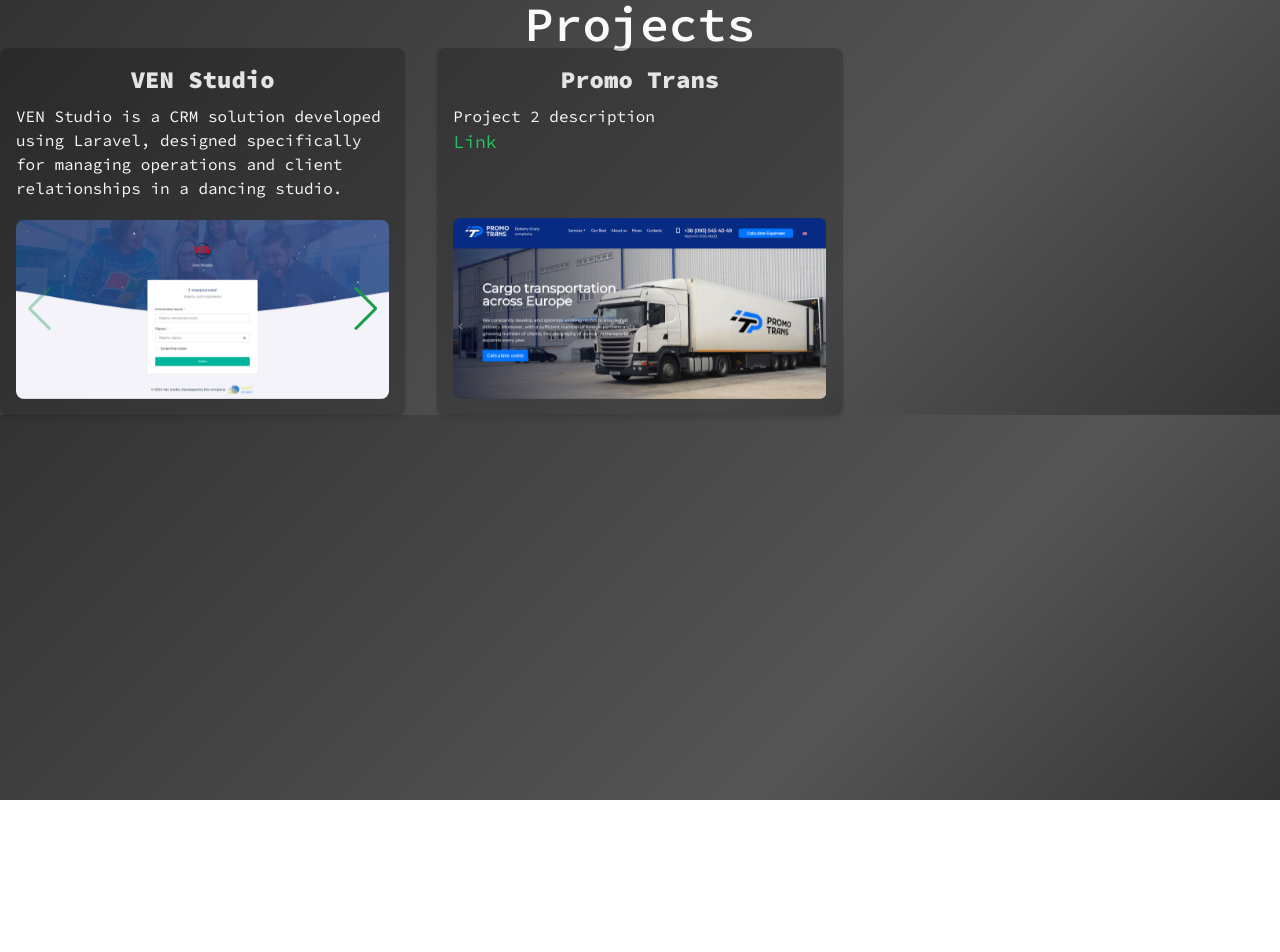
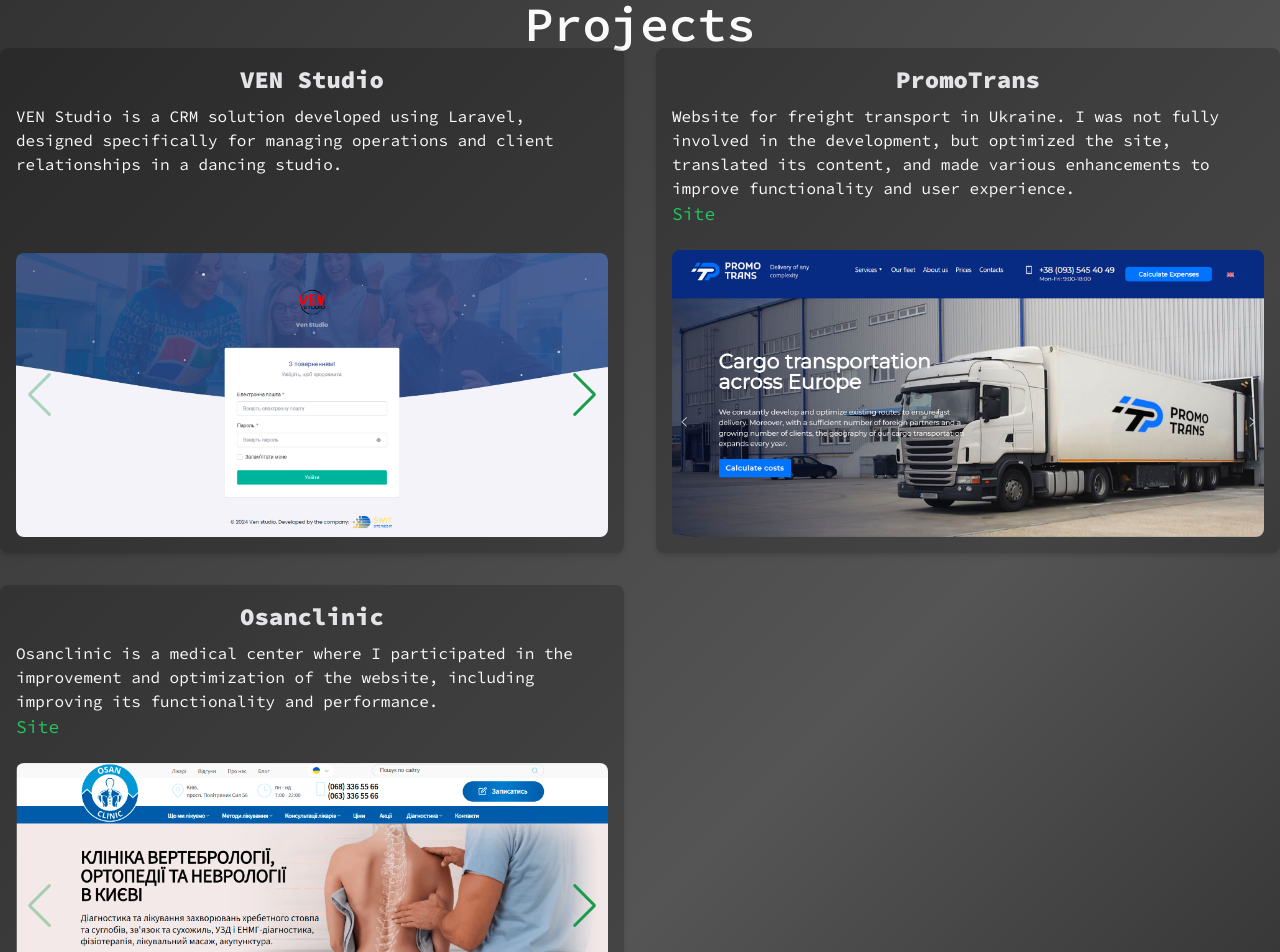
Before and after one commit to DianaBudova/personal-resume-site, a Next.js app: page /projects in a window 1280 px wide. Shown: the top 952 px of the page. Before the commit the page ends 800 px from the top, so only its background shows below. Built offline with nearby package versions, Linux system fonts and the light colour scheme.

Commit message:
add projects and refactor code

```diff
--- a/public/projects.json
+++ b/public/projects.json
@@ -8,11 +8,20 @@
         ]
     },
     {
-        "title": "Promo Trans",
-        "description": "Project 2 description",
+        "title": "PromoTrans",
+        "description": "Website for freight transport in Ukraine. I was not fully involved in the development, but optimized the site, translated its content, and made various enhancements to improve functionality and user experience.",
         "url": "https://promo-trans.com.ua",
         "images": [
             "/images/projects/promo-trans/promo_trans_1.png"
         ]
+    },
+    {
+        "title": "Osanclinic",
+        "description": "Osanclinic is a medical center where I participated in the improvement and optimization of the website, including improving its functionality and performance.",
+        "url": "https://osanclinic.com.ua/",
+        "images": [
+            "/images/projects/osan-clinic/osan_clinic_1.png",
+            "/images/projects/osan-clinic/osan_clinic_2.png"
+        ]
     }
 ]
--- a/src/app/me/page.js
+++ b/src/app/me/page.js
@@ -1,10 +1,10 @@
 const MeComponent = () => {
     return (
         <>
-            <h1 className="text-2xl sm:text-3xl md:text-4xl text-center font-semibold">
+            <h1 className="text-3xl sm:text-4xl md:text-5xl text-center font-semibold">
                 Diana Budova (Fullstack Developer)
             </h1>
-            <div className="grid grid-cols-1 sm:grid-cols-3 sm:gap-8">
+            <div className="grid grid-cols-1 sm:grid-cols-3 gap-8">
                 <div className="col-span-1 flex justify-center sm:justify-start">
                     <img
                         src="images/Me.png"
@@ -42,7 +42,7 @@
                         <h2 className="text-2xl sm:text-3xl md:text-4xl font-semibold mb-7">
                             Education
                         </h2>
-                        <div className="grid grid-cols-1 sm:grid-cols-2 gap-5">
+                        <div className="grid grid-cols-1 sm:grid-cols-2 gap-8">
                             <div className="flex flex-col bg-black bg-opacity-20 backdrop-filter rounded-lg shadow-md p-4">
                                 <h3 className="text-xl sm:text-2xl md:text-3xl mb-3">
                                     SOFTWARE ENGINEERING BACHELOR DEGREE
--- a/src/app/page.js
+++ b/src/app/page.js
@@ -23,7 +23,7 @@
                     <ul className="px-7 sm:px-10 md:px-14 flex justify-between">
                         <li className="flex items-center">
                             <Link href="/" className="link-animation">
-                                <span className="cursor-pointer text-lg text-zinc-50">
+                                <span className="cursor-pointer text-lg sm:text-xl text-zinc-50">
                                     Diana Budova
                                 </span>
                             </Link>
@@ -86,7 +86,7 @@
                         </li>
                     </ul>
                 </nav>
-                <div className="px-7 sm:px-10 md:px-14 py-7 space-y-14">
+                <div className="px-7 sm:px-10 md:px-14 py-7 space-y-10">
                     <ContactMeModal openModal={openModal} setModal={setModal} />
                     <MeComponent />
                     <SkillsComponent />
--- a/src/app/projects/page.js
+++ b/src/app/projects/page.js
@@ -5,14 +5,14 @@
 import ImageSlider from "../slider.js";
 
 const ProjectsComponent = () => {
-    const [projects, setProjects] = useState(projectsJSON || []);
+    const [projects] = useState(projectsJSON || []);
 
     return (
         <>
             <h1 className="text-3xl sm:text-4xl md:text-5xl text-center font-semibold">
                 Projects
             </h1>
-            <div className="grid grid-cols-1 sm:grid-cols-2 md:grid-cols-3 gap-8">
+            <div className="grid grid-cols-1 sm:grid-cols-2 gap-8">
                 {projects.map((project, index) => (
                     <div
                         key={index}
@@ -32,7 +32,7 @@
                                         target="_blank"
                                         className="link-animation text-lg text-green-500 after:border-green-500"
                                     >
-                                        <span>Link</span>
+                                        <span>Site</span>
                                     </a>
                                 )}
                             </p>
--- a/src/app/slider.js
+++ b/src/app/slider.js
@@ -9,7 +9,7 @@
             style={{
                 "--swiper-navigation-color": "#1a9c4a",
             }}
-            className="rounded-lg transition-transform duration-300 hover:scale-110"
+            className="rounded-lg transition-transform duration-300 hover:scale-105"
             modules={[Navigation]}
             slidesPerView={1}
             navigation
```
Also changed, not shown: public/images/projects/osan-clinic/osan_clinic_1.png (added), public/images/projects/osan-clinic/osan_clinic_2.png (added).
